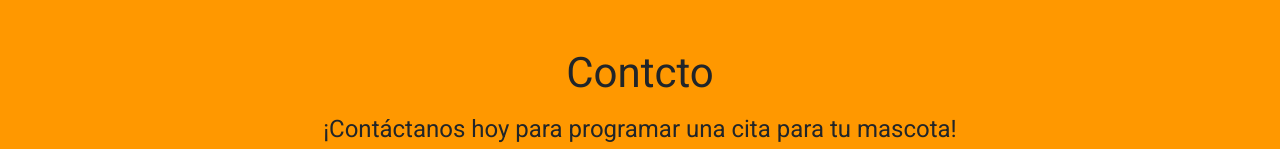
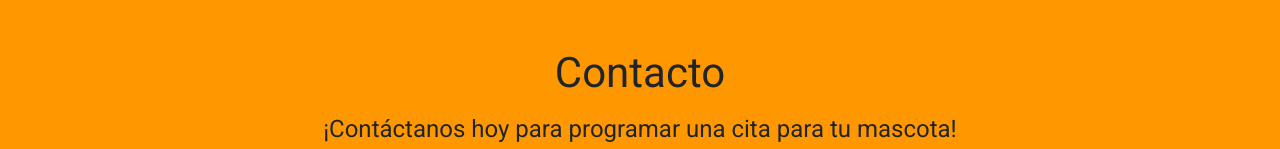
Before and after one commit to JoaquinPereiraaa/PetGroom, a website: page pages/galeria.html in a window 1280 px wide. Shown: the part 1399-1548 px from the top of the page. Drawn offline with nearby package versions, Linux system fonts and the light colour scheme.

Commit message:
Entrega final

```diff
--- a/pages/galeria.html
+++ b/pages/galeria.html
@@ -138,7 +138,7 @@
       </div>
     </main>
     <section class="contact">
-      <h3>Contcto</h3>
+      <h3>Contacto</h3>
       <p>¡Contáctanos hoy para programar una cita para tu mascota!</p>
       <p>Teléfono: 123-456-789</p>
       <p>Correo electrónico: info@petgroom.com</p>
```
